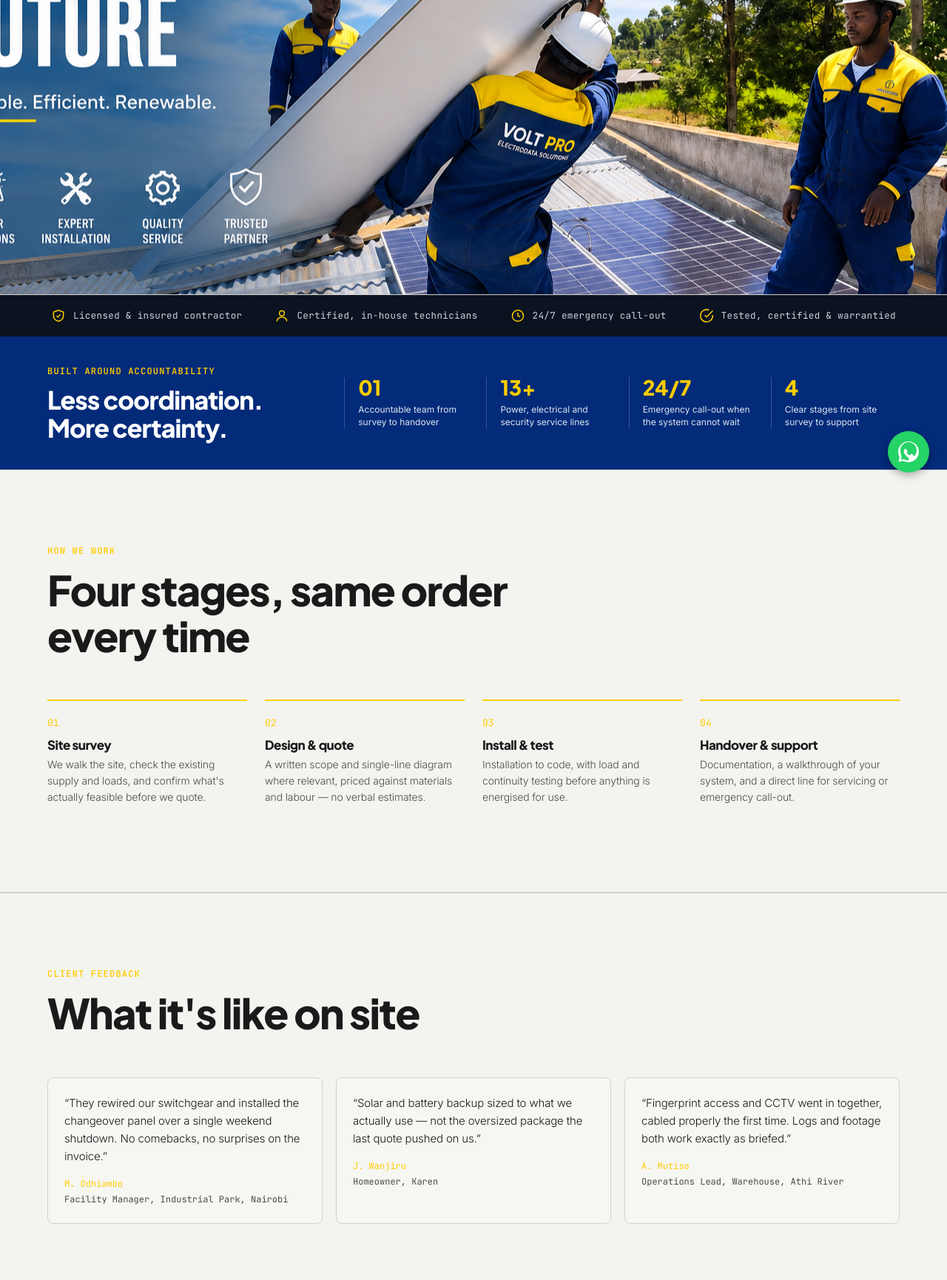
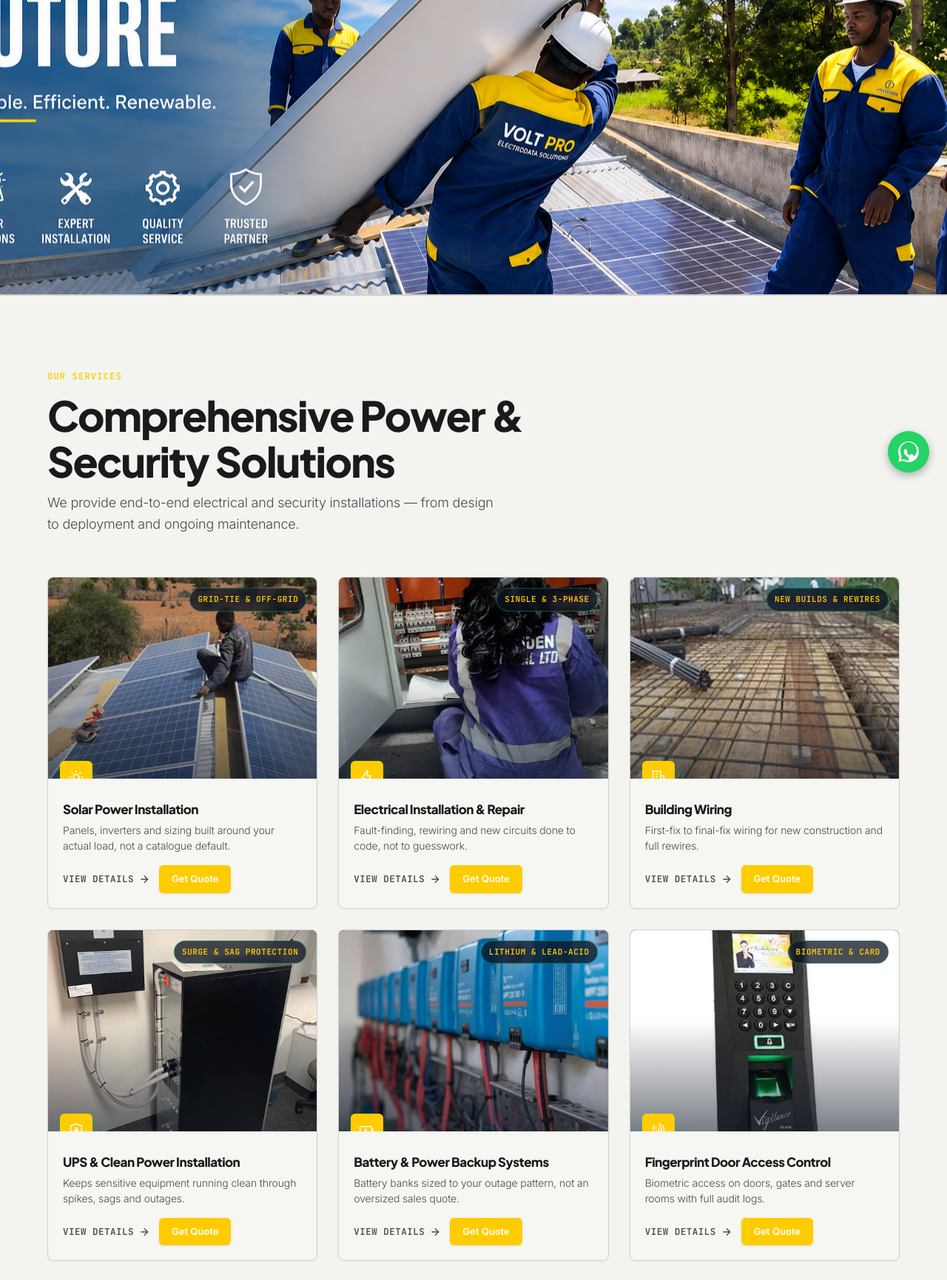
Before and after one commit to qatradersv-ctrl/voltpro, a Django app: page / in a window 1280 px wide. Shown: the part 137-1868 px from the top of the page at 74% size. Run offline with Django 5.2, Linux system fonts and the light colour scheme; data comes from the database, SQL or seed files in the repository; data that the repository does not hold is empty.

Commit message:
Add service cards with Get Quote buttons and expand service offerings

```diff
--- a/static/core/css/style.css
+++ b/static/core/css/style.css
@@ -457,12 +457,12 @@ body.nav-open .nav-toggle-bars span:nth-child(3){ top:5px; transform: rotate(-13
 .service-card{
   background: var(--bg); border: 1px solid var(--line); border-radius: var(--radius);
   overflow: hidden; display:flex; flex-direction:column; transition: all .25s ease;
-  text-decoration:none; color:inherit; box-shadow: 0 1px 3px rgba(0,0,0,0.05);
+  color:inherit; box-shadow: 0 1px 3px rgba(0,0,0,0.05);
 }
 .service-card:hover{ border-color: var(--accent); transform: translateY(-6px); box-shadow: 0 16px 36px rgba(15,23,42,0.14); }
+.service-card:hover .service-card-media img{ transform: scale(1.06); }
 .service-card-media{ position: relative; aspect-ratio: 4 / 3; overflow: hidden; background: #0B1220; }
 .service-card-media img{ width:100%; height:100%; object-fit: cover; display:block; transition: transform .4s ease; }
-.service-card:hover .service-card-media img{ transform: scale(1.06); }
 .service-card-media::after{
   content:""; position:absolute; inset:0;
   background: linear-gradient(180deg, rgba(11,18,32,0) 45%, rgba(11,18,32,0.55) 100%);
@@ -482,11 +482,13 @@ body.nav-open .nav-toggle-bars span:nth-child(3){ top:5px; transform: rotate(-13
 .service-card-content{ flex:1; padding: 32px 20px 20px; display:flex; flex-direction:column; }
 .service-card h3{ font-size: 17px; margin: 0 0 8px; }
 .service-card-content p{ font-size: 14px; margin: 0 0 16px; line-height: 1.5; flex:1; display: -webkit-box; -webkit-line-clamp: 2; -webkit-box-orient: vertical; overflow: hidden; }
+.service-card-actions{ display: flex; gap: 12px; align-items: center; margin-top: auto; }
 .service-card-link{
   display:inline-flex; align-items:center; gap: 6px; font-family: var(--font-mono); font-size: 12.5px;
   font-weight:600; letter-spacing: 0.04em; text-transform: uppercase; color: var(--text-muted); transition: all .2s ease;
+  text-decoration: none;
 }
-.service-card:hover .service-card-link{ color: var(--accent); gap: 10px; }
+.service-card-link:hover{ color: var(--accent); gap: 10px; }
 
 /* ---------- process ---------- */
 .process-list{ list-style:none; margin:0; padding:0; display:grid; grid-template-columns: repeat(4,1fr); gap: 24px; counter-reset: none; }
--- a/templates/core/_service_card.html
+++ b/templates/core/_service_card.html
@@ -1,7 +1,7 @@
 {% comment %}
 Usage: {% include "core/_service_card.html" with service=service %}
 {% endcomment %}
-<a class="service-card" href="{% url 'core:service_detail' service.slug %}">
+<div class="service-card">
   <div class="service-card-media">
     <img
       src="{{ service.cover_image_url }}"
@@ -20,11 +20,14 @@ Usage: {% include "core/_service_card.html" with service=service %}
   <div class="service-card-content">
     <h3>{{ service.title }}</h3>
     <p>{{ service.short_description }}</p>
-    <span class="service-card-link">
-      View details
-      <svg viewBox="0 0 24 24" width="16" height="16" fill="none" stroke="currentColor" stroke-width="2">
-        <path d="M5 12h14M12 5l7 7-7 7"/>
-      </svg>
-    </span>
+    <div class="service-card-actions">
+      <a href="{% url 'core:service_detail' service.slug %}" class="service-card-link">
+        View details
+        <svg viewBox="0 0 24 24" width="16" height="16" fill="none" stroke="currentColor" stroke-width="2">
+          <path d="M5 12h14M12 5l7 7-7 7"/>
+        </svg>
+      </a>
+      <a href="#contact" onclick="selectService({{ service.pk }})" class="btn btn-amber btn-sm">Get Quote</a>
+    </div>
   </div>
-</a>
+</div>
--- a/templates/core/home.html
+++ b/templates/core/home.html
@@ -27,6 +27,13 @@ function closeModal() {
   document.getElementById('confirmationModal').classList.remove('active');
 }
 
+function selectService(serviceId) {
+  const serviceSelect = document.getElementById('id_service');
+  if (serviceSelect) {
+    serviceSelect.value = serviceId;
+  }
+}
+
 // Show modal if there's a success message
 document.addEventListener('DOMContentLoaded', function() {
   const alerts = document.querySelectorAll('.alert-success');
@@ -37,6 +44,21 @@ document.addEventListener('DOMContentLoaded', function() {
 </script>
 
 <section class="hero" aria-label="Hero section" style="background-image: url('{% static 'core/images/hero-bg.png' %}'); background-size: 120%; background-position: center; background-repeat: no-repeat; min-height: 400px;">
+</section>
+
+<section class="section section-alt" id="services">
+  <div class="wrap">
+    <div class="section-head">
+      <p class="eyebrow">Our Services</p>
+      <h2>Comprehensive Power & Security Solutions</h2>
+      <p class="section-lede">We provide end-to-end electrical and security installations — from design to deployment and ongoing maintenance.</p>
+    </div>
+    <div class="service-grid">
+      {% for service in services %}
+        {% include "core/_service_card.html" with service=service %}
+      {% endfor %}
+    </div>
+  </div>
 </section>
 
 <section class="trust-strip">
```
Also changed, not shown: core/management/commands/seed_services.py (+40 -0 lines).
